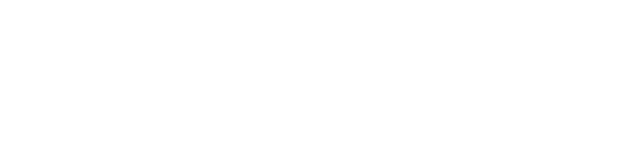
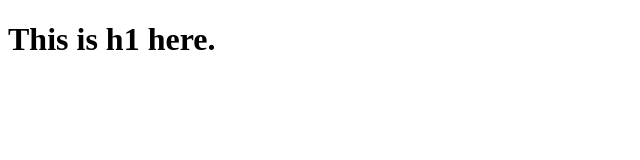
Before and after one commit to HenryYenHa/2023.10.05github-and-command-line, a plain HTML site: page index.html in a window 1280 px wide. Shown: the whole page, without its empty margins (0-640 px from the left). Drawn offline with Linux system fonts and the light colour scheme.

Commit message:
Included page heading

```diff
--- a/index.html
+++ b/index.html
@@ -5,5 +5,7 @@
     <meta name="viewport" content="width=device-width, initial-scale=1.0" />
     <title>This is my name of this thing</title>
   </head>
-  <body></body>
+  <body>
+    <h1>This is h1 here.</h1>
+  </body>
 </html>
```
